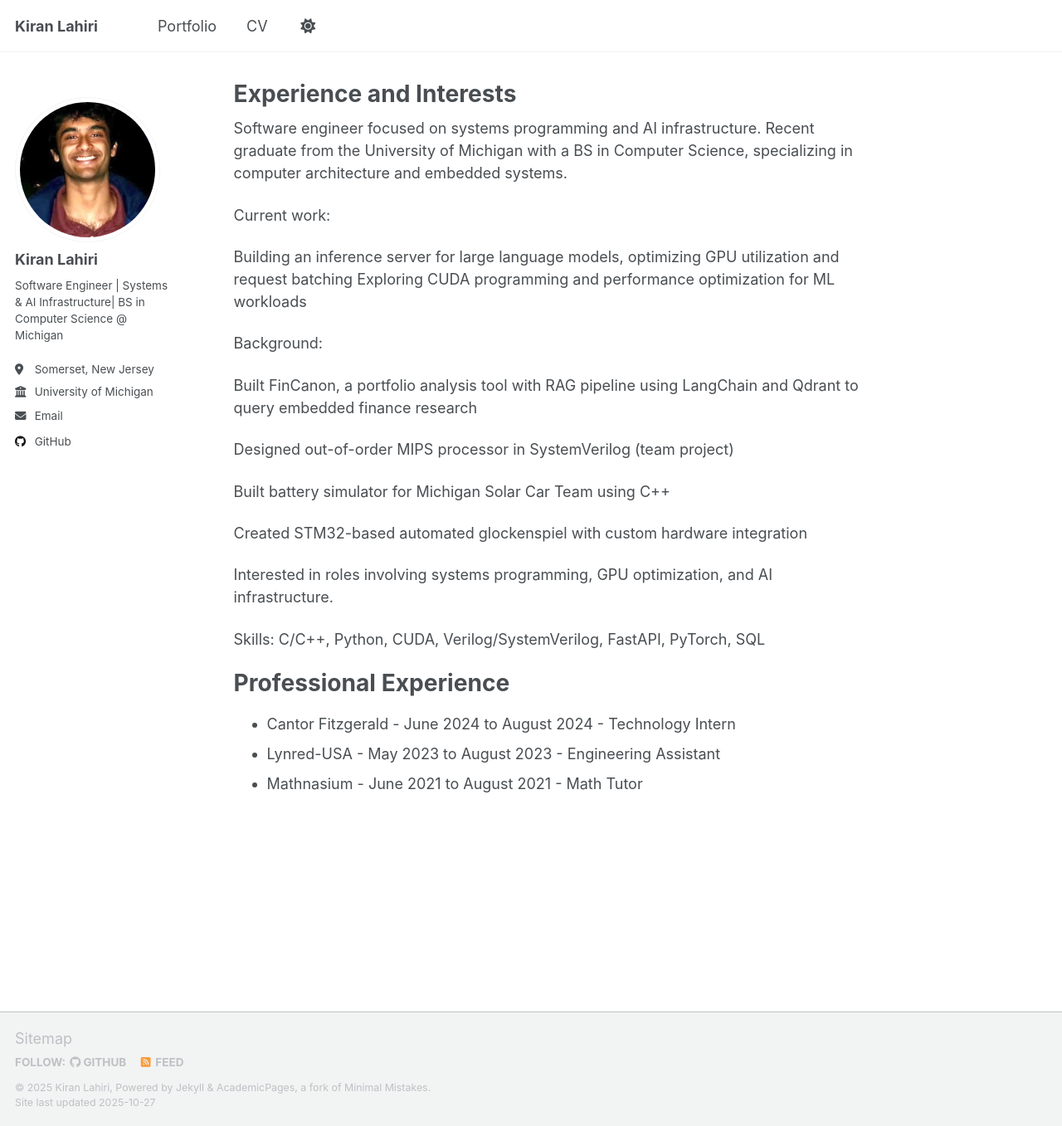
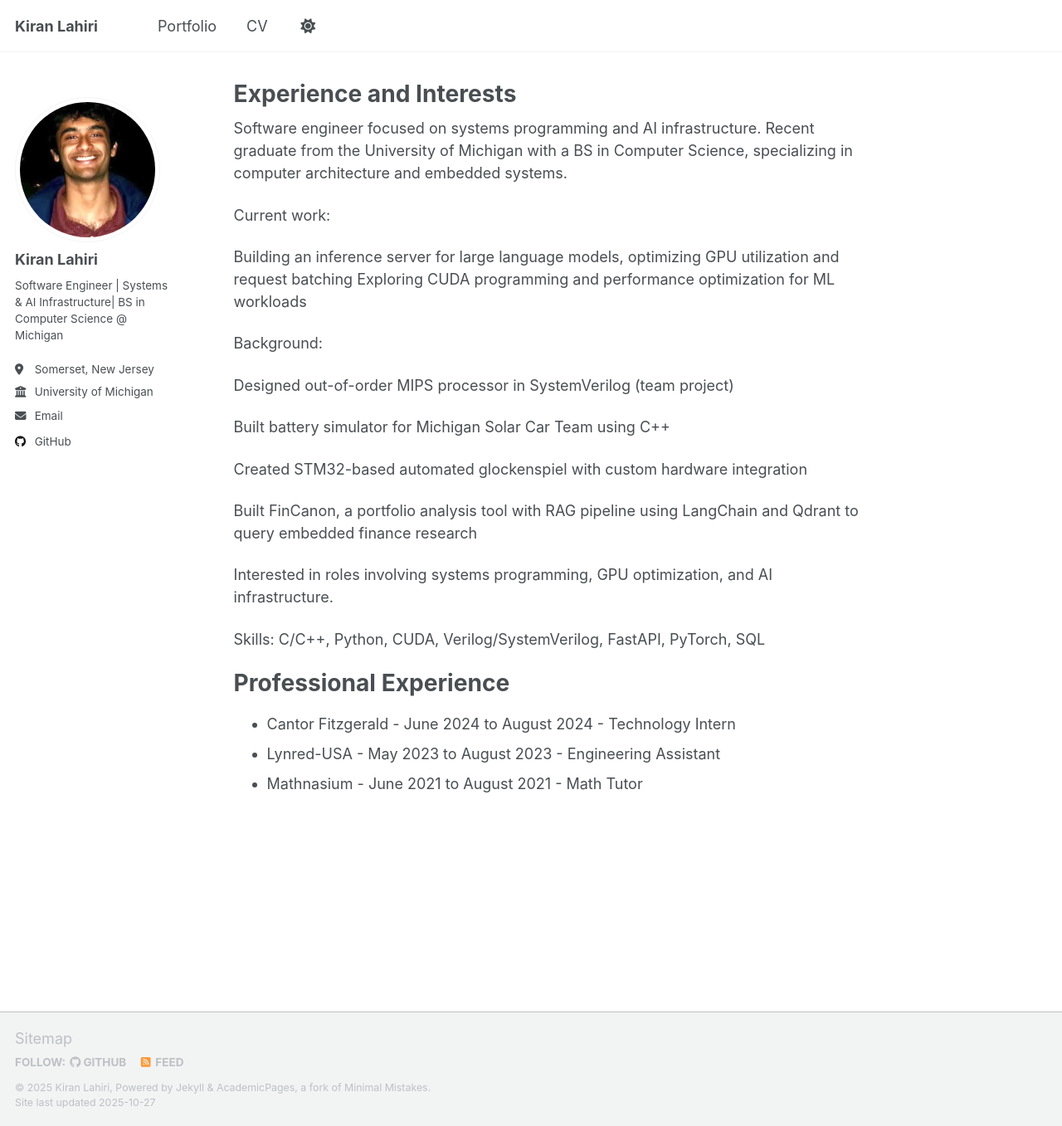
Before and after one commit to kiranlahiri/kiranlahiri.github.io, a Jekyll site: the page built from _pages/about.md, in a window 1280 px wide and 1357 px high. Shown: the whole window at 83% size. Built offline with Jekyll 4.4.1, drawn with Linux system fonts in a browser that asks for light colours; a script that is not in the unit is left out.

Commit message:
changed order

```diff
--- a/_pages/about.md
+++ b/_pages/about.md
@@ -16,13 +16,14 @@ Exploring CUDA programming and performance optimization for ML workloads
 
 Background:
 
-Built FinCanon, a portfolio analysis tool with RAG pipeline using LangChain and Qdrant to query embedded finance research
 
 Designed out-of-order MIPS processor in SystemVerilog (team project)
 
 Built battery simulator for Michigan Solar Car Team using C++
 
 Created STM32-based automated glockenspiel with custom hardware integration
+
+Built FinCanon, a portfolio analysis tool with RAG pipeline using LangChain and Qdrant to query embedded finance research
 
 Interested in roles involving systems programming, GPU optimization, and AI infrastructure.
 
```
